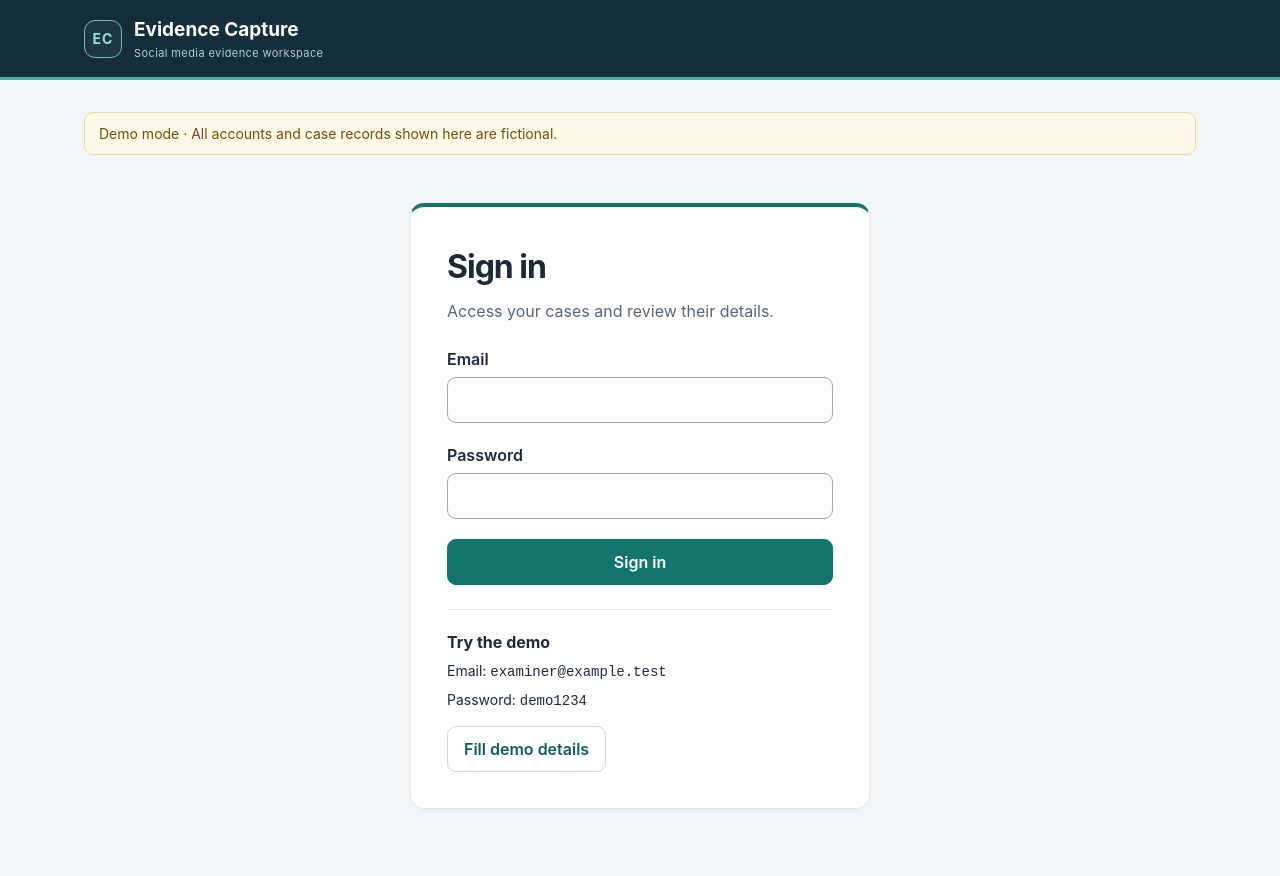
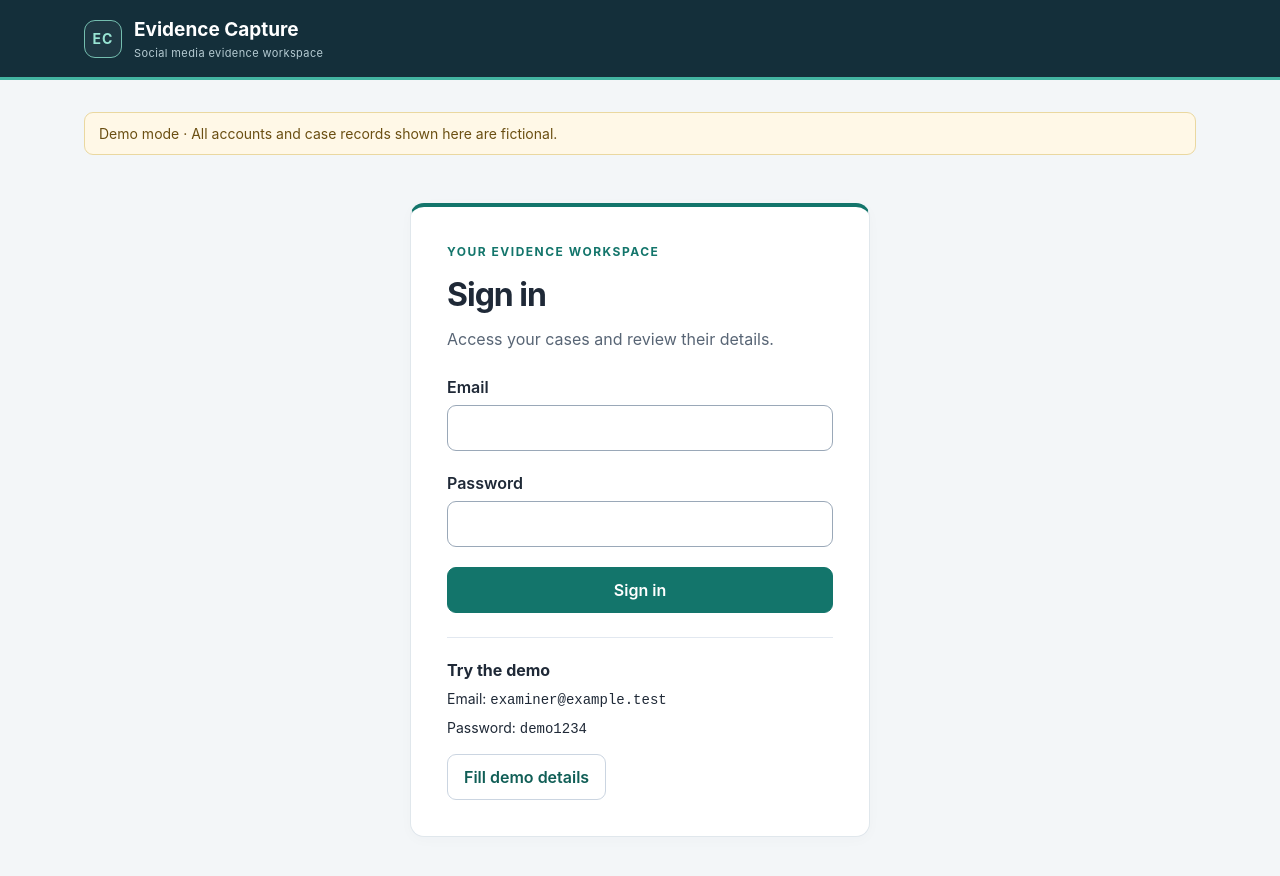
Before and after one commit to asmithadev/social-media-parser, a React (Vite) app in the folder frontend/: page / in a window 1280 px wide. Shown: the top 876 px of the page. Built offline with nearby package versions, Linux system fonts and the light colour scheme; no server answers.

Commit message:
Add a workspace introduction to the sign-in screen

```diff
--- a/frontend/src/components/Login.jsx
+++ b/frontend/src/components/Login.jsx
@@ -23,6 +23,7 @@ export default function Login({ onLogin }) {
 
   return (
     <section className="card login-card" aria-labelledby="login-title">
+      <p className="eyebrow">Your evidence workspace</p>
       <h1 id="login-title">Sign in</h1>
       <p className="muted">Access your cases and review their details.</p>
       <form onSubmit={handleSubmit}>
```
